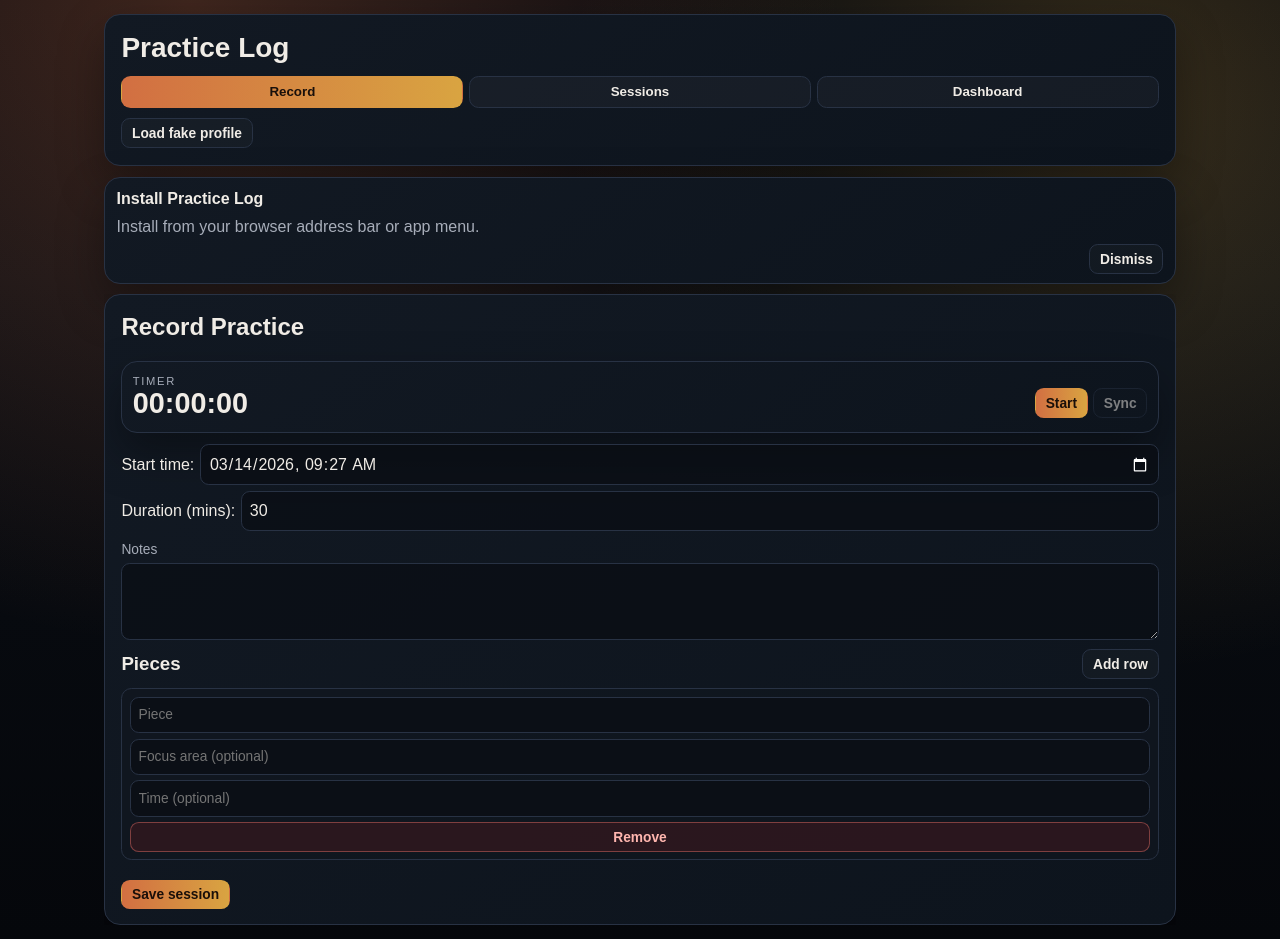
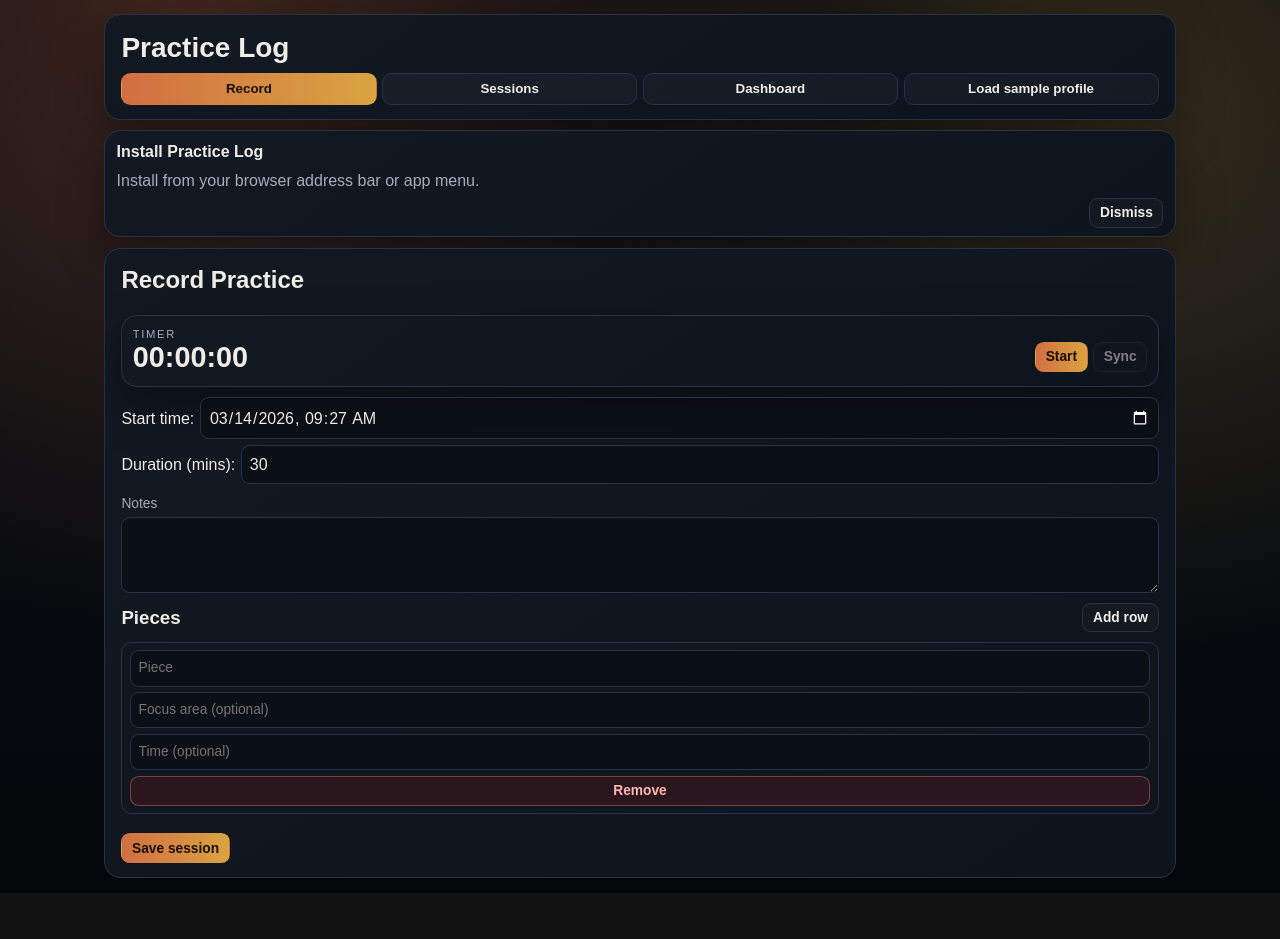
Before and after one commit to modakshantanu/practicelog, a React (Vite) app: page / in a window 1280 px wide. After the commit the page ends 893 px from the top, so only its background shows below. Built offline with nearby package versions, Linux system fonts and the light colour scheme.

Commit message:
Tighten header spacing and inline dev sample action

```diff
--- a/src/App.css
+++ b/src/App.css
@@ -1,5 +1,5 @@
 .app-shell {
-  --header-fixed-height: 9.5rem;
+  --header-fixed-height: 6.6rem;
   --panel-head-fixed-height: 2.6rem;
   --stat-card-fixed-height: 4.1rem;
 
@@ -59,7 +59,7 @@
 .app-header {
   padding: 0.85rem;
   display: grid;
-  gap: 0.65rem;
+  gap: 0.45rem;
   align-content: start;
   height: var(--header-fixed-height);
   min-height: var(--header-fixed-height);
@@ -88,10 +88,8 @@ h1 {
   align-items: start;
 }
 
-.header-actions {
-  display: flex;
-  gap: 0.35rem;
-  flex-wrap: wrap;
+.tab-nav.dev {
+  grid-template-columns: repeat(4, minmax(0, 1fr));
 }
 
 .tab-nav button {
--- a/src/App.tsx
+++ b/src/App.tsx
@@ -77,7 +77,7 @@ function App() {
         <div>
           <h1>Practice Log</h1>
         </div>
-        <nav className="tab-nav" aria-label="Main sections">
+        <nav className={`tab-nav${IS_DEV ? ' dev' : ''}`} aria-label="Main sections">
           <button
             className={activeTab === 'record' ? 'active' : ''}
             onClick={() => setActiveTab('record')}
@@ -99,14 +99,12 @@ function App() {
           >
             Dashboard
           </button>
-        </nav>
-        <div className="header-actions">
           {IS_DEV && (
-            <button className="btn ghost" type="button" onClick={handleLoadFakeProfile}>
-              Load fake profile
+            <button className="ghost" type="button" onClick={handleLoadFakeProfile}>
+              Load sample profile
             </button>
           )}
-        </div>
+        </nav>
       </header>
 
       {!isOnline && (
```
